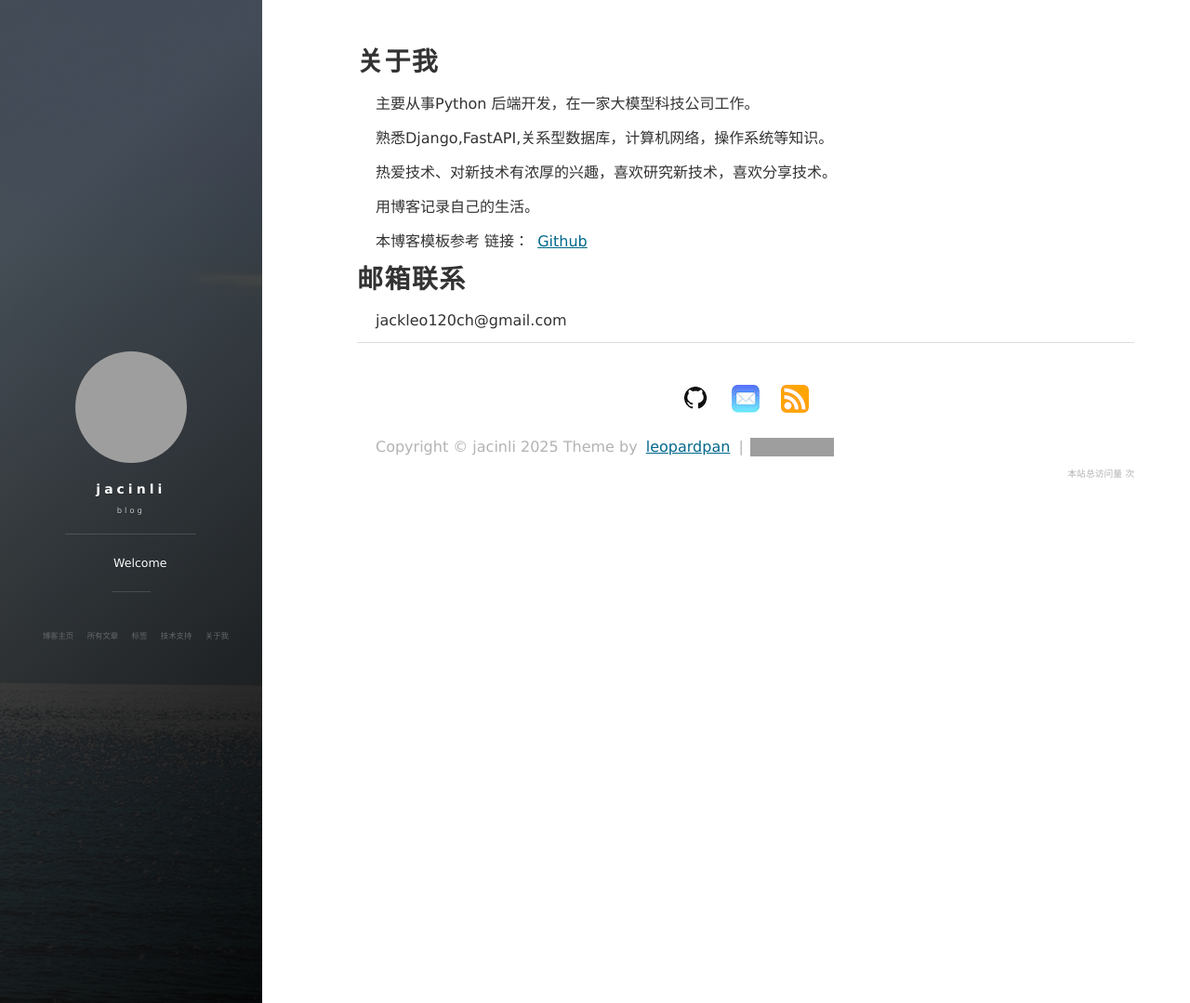
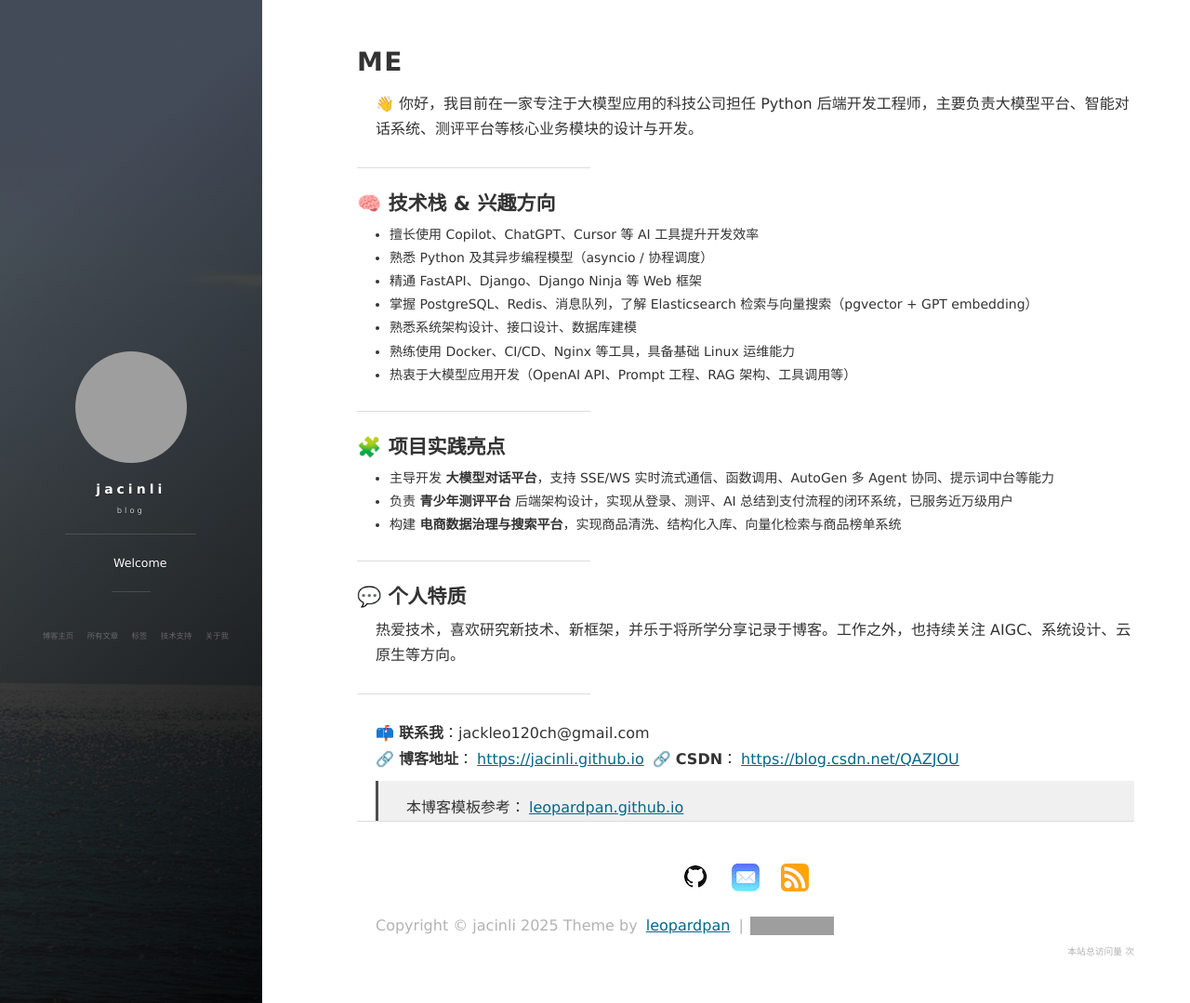
Before and after one commit to jacinli/jacinli.github.io, a Jekyll site: the page built from about.md, in a window 1280 px wide and 1079 px high. Shown: the whole window at 93% size. Built offline with Jekyll 4.4.1, drawn with Linux system fonts in a browser that asks for light colours; nearby versions of some CDN libraries; comment, search, counter and statistics services are not loaded; grey boxes are pictures that could not be loaded.

```diff
--- a/about.md
+++ b/about.md
@@ -1,20 +1,40 @@
 ---
 layout: page
-title: 关于我
+title: ME
 ---
 
-主要从事Python 后端开发，在一家大模型科技公司工作。
+👋 你好，我目前在一家专注于大模型应用的科技公司担任 Python 后端开发工程师，主要负责大模型平台、智能对话系统、测评平台等核心业务模块的设计与开发。
 
-熟悉Django,FastAPI,关系型数据库，计算机网络，操作系统等知识。
+---
 
-热爱技术、对新技术有浓厚的兴趣，喜欢研究新技术，喜欢分享技术。
+## 🧠 技术栈 & 兴趣方向
 
-用博客记录自己的生活。
+- 擅长使用 Copilot、ChatGPT、Cursor 等 AI 工具提升开发效率
+- 熟悉 Python 及其异步编程模型（asyncio / 协程调度）
+- 精通 FastAPI、Django、Django Ninja 等 Web 框架
+- 掌握 PostgreSQL、Redis、消息队列，了解 Elasticsearch 检索与向量搜索（pgvector + GPT embedding）
+- 熟悉系统架构设计、接口设计、数据库建模
+- 熟练使用 Docker、CI/CD、Nginx 等工具，具备基础 Linux 运维能力
+- 热衷于大模型应用开发（OpenAI API、Prompt 工程、RAG 架构、工具调用等）
 
+---
 
+## 🧩 项目实践亮点
 
+- 主导开发 **大模型对话平台**，支持 SSE/WS 实时流式通信、函数调用、AutoGen 多 Agent 协同、提示词中台等能力
+- 负责 **青少年测评平台** 后端架构设计，实现从登录、测评、AI 总结到支付流程的闭环系统，已服务近万级用户
+- 构建 **电商数据治理与搜索平台**，实现商品清洗、结构化入库、向量化检索与商品榜单系统
 
-本博客模板参考 链接： <a target="_blank" href='https://github.com/leopardpan/leopardpan.github.io/'>Github</a>
+---
 
-<h1> 邮箱联系</h1>
-jackleo120ch@gmail.com
+## 💬 个人特质
+
+热爱技术，喜欢研究新技术、新框架，并乐于将所学分享记录于博客。工作之外，也持续关注 AIGC、系统设计、云原生等方向。
+
+---
+
+📫 **联系我**：jackleo120ch@gmail.com
+🔗 **博客地址**：[https://jacinli.github.io](https://jacinli.github.io)
+🔗 **CSDN**：[https://blog.csdn.net/QAZJOU](https://blog.csdn.net/QAZJOU)
+
+> 本博客模板参考：<a target="_blank" href='https://github.com/leopardpan/leopardpan.github.io/'>leopardpan.github.io</a>
```
Also changed, not shown: support.md (+14 -2 lines).
